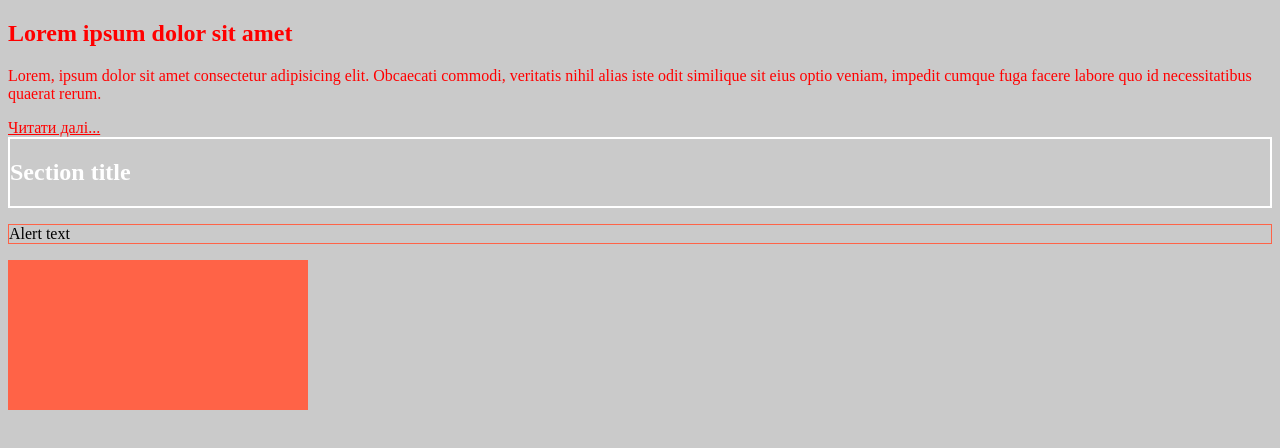
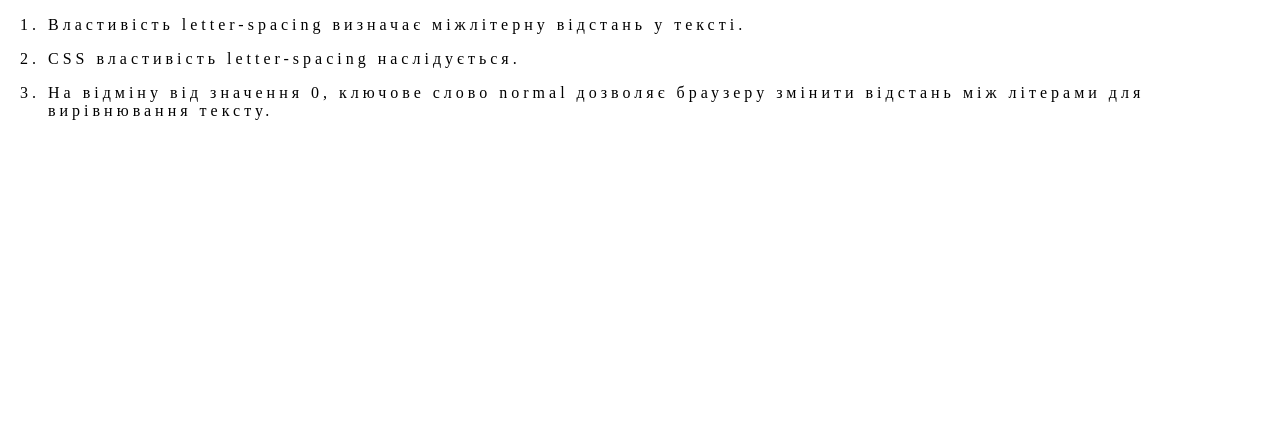
Before and after one commit to BoikoIgor/github-tutorial, a plain HTML site: page about.html in a window 1280 px wide. Drawn offline with Linux system fonts and the light colour scheme.

Commit message:
learning text manipulations

```diff
--- a/about.html
+++ b/about.html
@@ -5,25 +5,24 @@
     <meta http-equiv="X-UA-Compatible" content="IE=edge" />
     <meta name="viewport" content="width=device-width, initial-scale=1.0" />
     <title>About</title>
+    <link
+      href="https://fonts.googleapis.com/css2?family=Silkscreen&display=swap"
+      rel="stylesheet"
+    />
     <link rel="stylesheet" href="./css/styles.css" />
   </head>
   <body>
-    <article class="post">
-      <h1 class="post-title">Lorem ipsum dolor sit amet</h1>
-      <p>
-        Lorem, ipsum dolor sit amet consectetur adipisicing elit. Obcaecati
-        commodi, veritatis nihil alias iste odit similique sit eius optio
-        veniam, impedit cumque fuga facere labore quo id necessitatibus quaerat
-        rerum.
-      </p>
-      <a href="" class="post-link">Читати далі...</a>
-    </article>
-    <section class="section">
-      <h1 class="section-title">Section title</h1>
-    </section>
-    <div class="alert">
-      <p class="alert-text">Alert text</p>
-      <svg class="alert-icon"></svg>
-    </div>
+    <ol class="items">
+      <li class="item item-less" data-letterspacing="-.1rem">
+        Властивість letter-spacing визначає міжлітерну відстань у тексті.
+      </li>
+      <li class="item">
+        <p>CSS властивість letter-spacing наслідується.</p>
+      </li>
+      <li class="item item-normal" data-letterspacing="normal">
+        На відміну від значення 0, ключове слово normal дозволяє браузеру
+        змінити відстань між літерами для вирівнювання тексту.
+      </li>
+    </ol>
   </body>
 </html>
--- a/css/styles.css
+++ b/css/styles.css
@@ -1,40 +1,3 @@
-body {
-  background-color: rgb(202, 202, 202);
-  color: #000000;
+.items {
+  letter-spacing: 0.25rem;
 }
-
-.post {
-  color: red;
-}
-.post-link {
-  color: currentColor;
-}
-:root {
-  --brand-color: white;
-}
-
-.section {
-  border: 2px solid var(--brand-color, orange);
-}
-
-.section-title {
-  color: var(--brand-color, green);
-}
-
-.section-title::before {
-  background-color: var(--brand-color, tomato);
-}
-
-.alert {
-  --alert-text-color: black;
-  --alert-accent-color: tomato;
-}
-
-.alert-text {
-  color: var(--alert-text-color);
-  border: 1px solid var(--alert-accent-color);
-}
-
-.alert-icon {
-  background-color: var(--alert-accent-color);
-}
```
